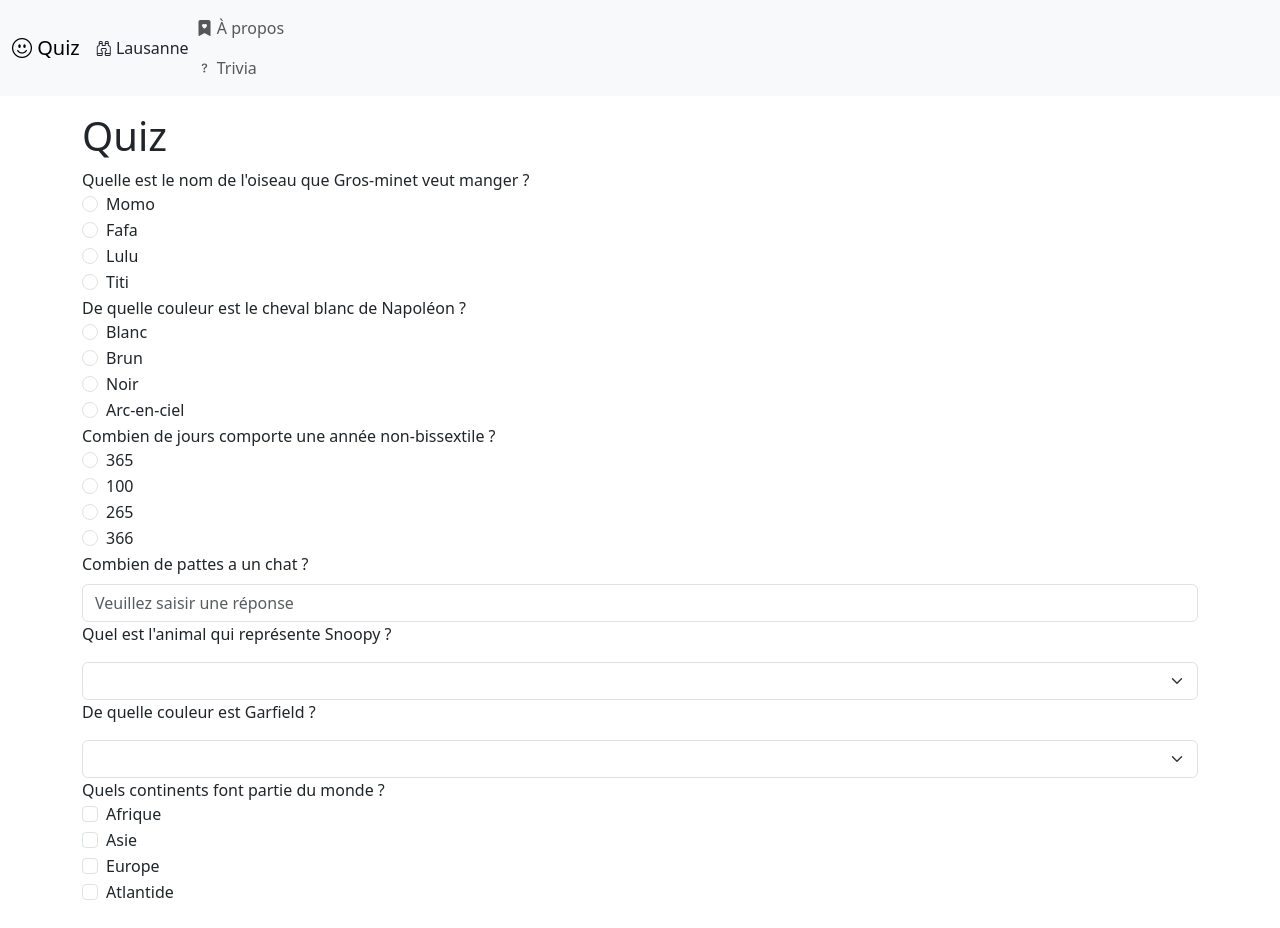
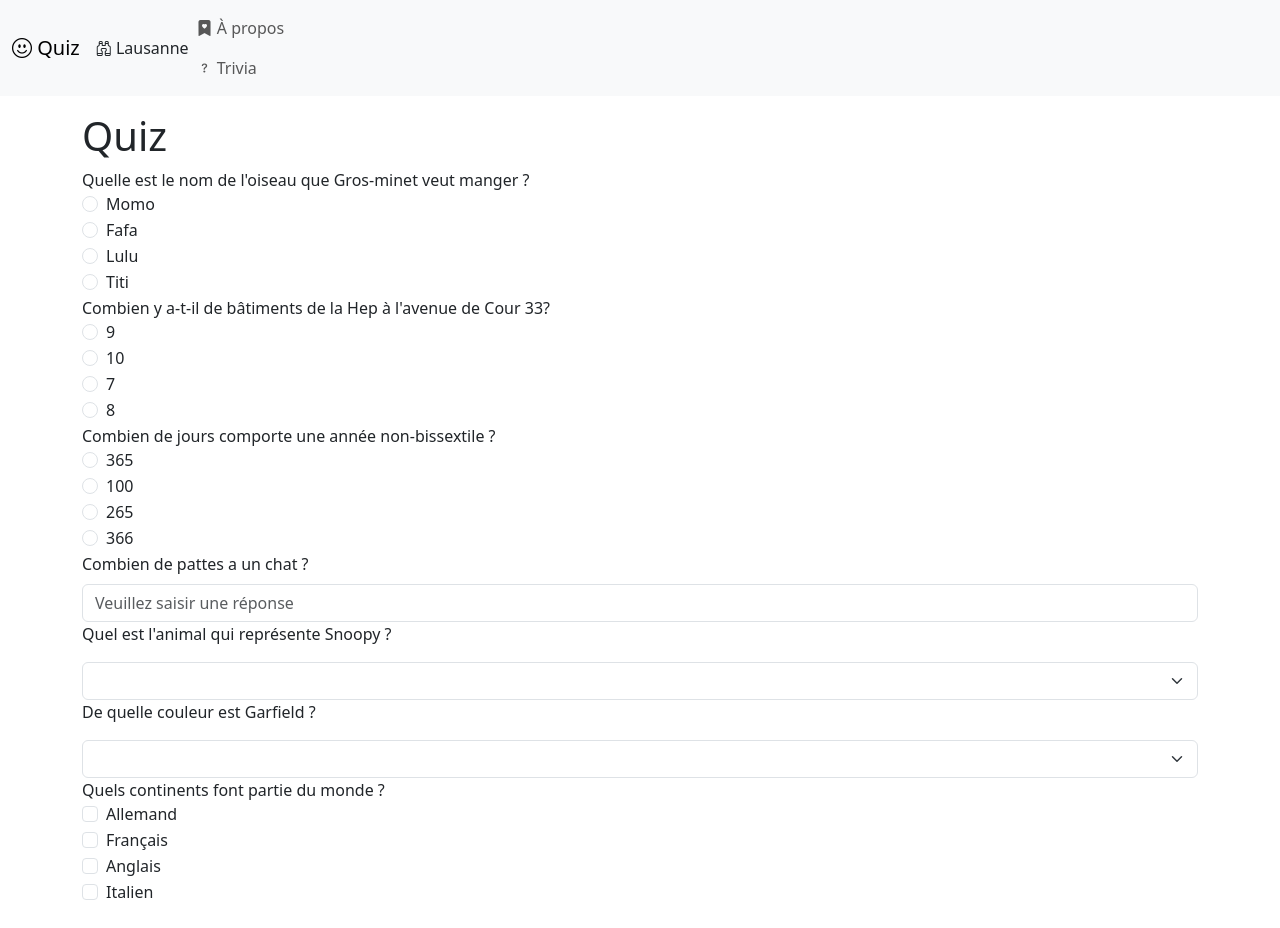
Before and after one commit to hepl-bs21inf5/sem07-project-emiliewermelinger, a Vue app: page / in a window 1280 px wide. Shown: the top 928 px of the page. Built offline with nearby package versions, Linux system fonts and the light colour scheme.

Commit message:
questionsquiz

```diff
--- a/src/components/QuizForm.vue
+++ b/src/components/QuizForm.vue
@@ -73,19 +73,21 @@ onMounted(() => {
           { value: '100', text: '100' },
           { value: '366', text: '366' },
         ]"
+        answer-detail="Une année bissextile comporte 366 jours et une non bissextile 365"
       />
     <QuestionRadio
       v-if="index===1"
-      id="chevalBlanc"
+      id="hep"
       v-model="questionStates[1]"
-      answer="blanc"
-      text="De quelle couleur est le cheval blanc de Napoléon ?"
+      answer="9"
+      text="Combien y a-t-il de bâtiments de la Hep à l'avenue de Cour 33?"
       :options="[
-        { value: 'blanc', text: 'Blanc' },
-        { value: 'arc-en-ciel', text: 'Arc-en-ciel' },
-        { value: 'brun', text: 'Brun' },
-        { value: 'noir', text: 'Noir' },
+        { value: '9', text: '9' },
+        { value: '8', text: '8' },
+        { value: '10', text: '10' },
+        { value: '7', text: '7' },
       ]"
+      answer-detail="La Hep a 9 bâtiments en comptant l'aula"
     />
     <QuestionRadio
       v-if="index===2"
@@ -112,7 +114,7 @@ onMounted(() => {
     />
 
     <QuestionSelect
-      id="questionFavori"
+      id="chien"
       v-model="questionStates[4]"
       answer="chien"
       text="Quel est l'animal qui représente Snoopy ?"
@@ -125,7 +127,7 @@ onMounted(() => {
       answer-detail="Snoopy est un chien noir et blanc"
     />
     <QuestionSelect
-      id="questionFavori"
+      id="garfield"
       v-model="questionStates[5]"
       answer="orange"
       text="De quelle couleur est Garfield ?"
@@ -135,20 +137,21 @@ onMounted(() => {
         { value: 'jaune', text: 'Jaune' },
         { value: 'violet', text: 'Violet' }
       ]"
+      answer-detail="Garfield est un chat orange qui adore les lasagnes"
     />
 
     <QuestionCheckbox
-      id="continents"
+      id="Quelles sont les langues pincipales apprises à l'école en Suisse ?"
       v-model="questionStates[6]"
-      :answer="['Afrique', 'Europe']"
+      :answer="['Allemand', 'Français','Anglais']"
       text="Quels continents font partie du monde ?"
       :options="[
-        { value: 'Afrique', text: 'Afrique' },
-        { value: 'Asie', text: 'Asie' },
-        { value: 'Europe', text: 'Europe' },
-        { value: 'Atlantide', text: 'Atlantide' },
+        { value: 'Allemand', text: 'Allemand' },
+        { value: 'Français', text: 'Français' },
+        { value: 'Anglais', text: 'Anglais' },
+        { value: 'Italien', text: 'Italien' },
       ]"
-      answer-detail="Les continents corrects sont Afrique et Europe."
+      answer-detail="Les élèves apprennent trois langues principales, l'Allemand, le Français et l'Anglais et l'Italien est en option"
     />
 
       <br />
```
